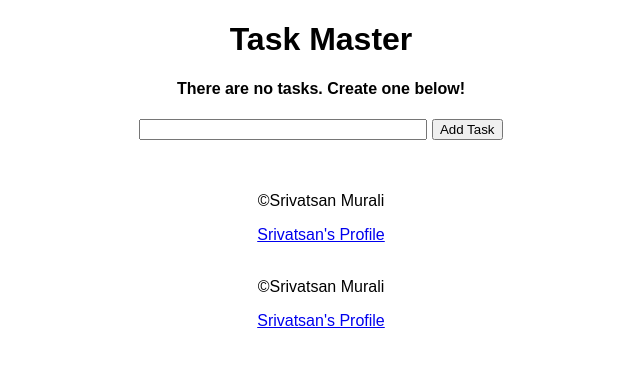
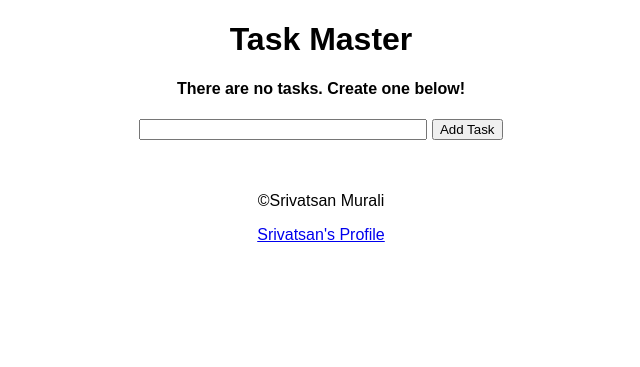
Before and after one commit to srivatsan18/Task-Manager, a Flask app: page / in a window 1280 px wide. Shown: the top 367 px of the page, without its empty margins (319-959 px from the left). Run offline with Flask 2, Linux system fonts and the light colour scheme; data that the repository does not hold is empty.

Commit message:
Update base.html

```diff
--- a/templates/base.html
+++ b/templates/base.html
@@ -14,8 +14,4 @@
     <p>&copy;Srivatsan Murali</p>
     <a href="https://www.linkedin.com/in/srivatsan-murali-009479b6">Srivatsan's Profile</a>
 </body>
-    <br>
-    <br>
-    <p>&copy;Srivatsan Murali</p>
-    <a href="https://www.linkedin.com/in/srivatsan-murali-009479b6">Srivatsan's Profile</a>
 </html>
```
